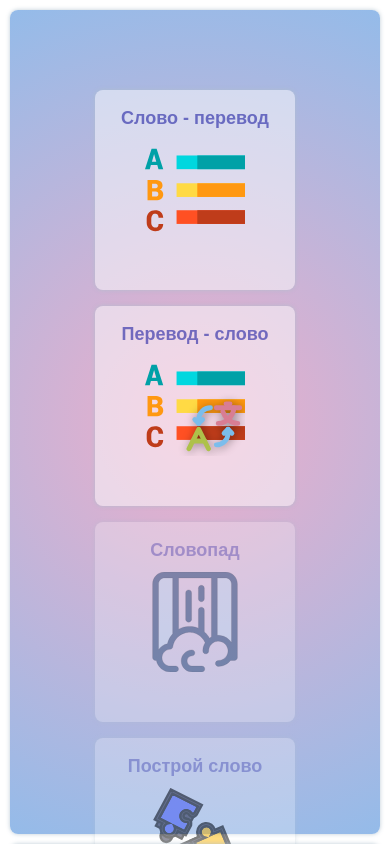
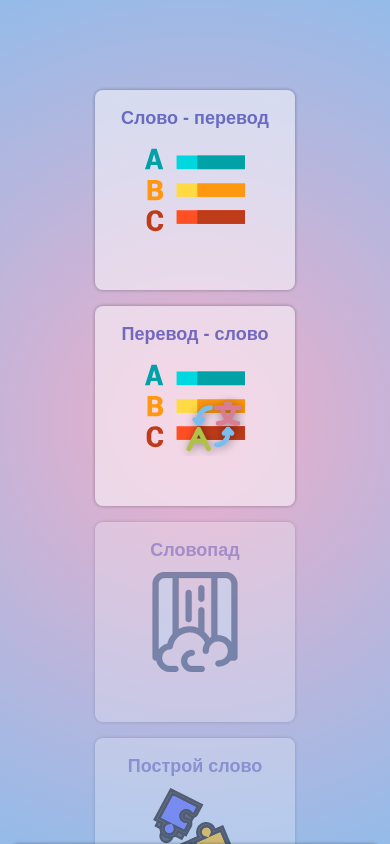
Before and after one commit to Kiyamov-Bulat/my-dictionary, a React app: page / in a window 390 px wide. Built offline with nearby package versions, Linux system fonts and the light colour scheme.

Commit message:
fix mobile styles (1)

```diff
--- a/package.json
+++ b/package.json
@@ -7,8 +7,8 @@
     "watch": "webpack -w",
     "dev": "webpack serve --open",
     "dist": "cross-env NODE_ENV=production webpack --progress --mode=production",
-    "gh-deploy": "git push origin :gh-pages && git subtree push --prefix dist origin gh-pages",
-    "gh-deploy-init": "git push origin && git subtree push --prefix dist origin gh-pages"
+    "gh-deploy": "git push origin :gh-pages && git subtree push --prefix build origin gh-pages",
+    "gh-deploy-init": "git push origin master && git subtree push --prefix build origin gh-pages"
   },
   "devDependencies": {
     "@babel/core": "^7.21.0",
--- a/src/index.html
+++ b/src/index.html
@@ -3,6 +3,7 @@
   <head>
     <title>My dictionary</title>
     <meta charset="utf-8">
+    <meta content="width=device-width,initial-scale=1,maximum-scale=1,user-scalable=0" name="viewport">
   </head>
   <body>
     <div id="root"></div>
--- a/src/styles.module.scss
+++ b/src/styles.module.scss
@@ -3,6 +3,9 @@
 .appContainer {
   width: 100vw;
   height: 100vh;
+  background: rgb(238,174,202);
+  background: radial-gradient(circle, rgba(238,174,202,1) 0%, rgba(148,187,233,1) 100%);
+
 }
 
 .widgetContainer {
--- a/src/styles/mixins.scss
+++ b/src/styles/mixins.scss
@@ -5,7 +5,8 @@
 }
 
 @mixin shadow {
-  box-shadow: 0px 0px 4px 0px rgba(174, 191, 204, 0.8);
+  box-shadow: 0px 0px 3px 1px rgba(0, 0, 0, 0.2);
+  //box-shadow: 0px 0px 4px 1px rgba(174, 191, 204, 0.8);
 }
 
 @mixin widget {
--- a/src/widgets/dictionary/styles.module.scss
+++ b/src/widgets/dictionary/styles.module.scss
@@ -10,4 +10,5 @@
   gap: c.$gap;
   height: 100%;
   box-shadow: unset;
+  background: transparent;
 }
--- a/src/widgets/game/select/styles.module.scss
+++ b/src/widgets/game/select/styles.module.scss
@@ -5,4 +5,5 @@
   gap: 16px;
   flex-wrap: wrap;
   justify-content: center;
+  align-content: flex-start;
 }
--- a/src/widgets/game/styles.module.scss
+++ b/src/widgets/game/styles.module.scss
@@ -7,8 +7,8 @@
   padding: 16px;
   height: 100%;
   gap: 30px;
-  background: rgb(238,174,202);
-  background: radial-gradient(circle, rgba(238,174,202,1) 0%, rgba(148,187,233,1) 100%);
+  background: transparent;
+  box-shadow: unset;
 
   > div {
     display: flex;
--- a/src/widgets/group/styles.module.scss
+++ b/src/widgets/group/styles.module.scss
@@ -5,6 +5,7 @@
   width: 100%;
   border-radius: 8px;
   padding: 12px;
+  background: rgba(255, 255, 255, 1);
 }
 
 .group {
```
Also changed, not shown: src/widgets/controlPanel/index.tsx (+4 -9 lines).
